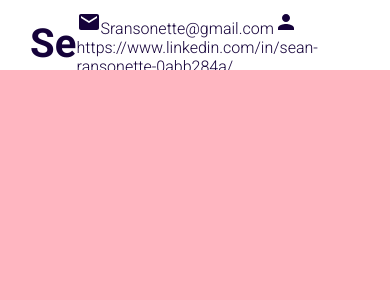
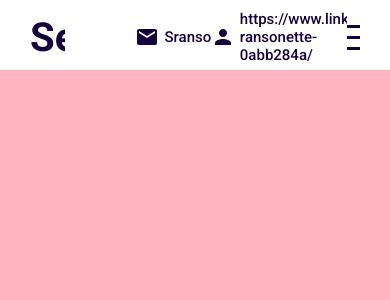
Before and after one commit to Sransonette/personal-website, a React (Create React App) app: page / in a window 390 px wide. Shown: the top 300 px of the page. Built offline with nearby package versions, Linux system fonts and the light colour scheme.

Commit message:
add hamburger to right side of topbar

```diff
--- a/public/index.html
+++ b/public/index.html
@@ -5,7 +5,8 @@
   <meta charset="utf-8" />
   <meta name="viewport" content="width=device-width, initial-scale=1" />
   <meta name="description" content="Web site created using create-react-app" />
-  <link href="https://fonts.googleapis.com/css2?family=Roboto:wght@100;300;700;900&display=swap" rel="stylesheet">
+  <link href="https://fonts.googleapis.com/css2?family=Roboto:wght@100; 200; 300; 400; 500; 700;900&display=swap"
+    rel="stylesheet">
   <title>React Portfolio Website</title>
   <style>
     * {
--- a/src/components/topbar/topbar.js
+++ b/src/components/topbar/topbar.js
@@ -15,7 +15,13 @@
                         <span>https://www.linkedin.com/in/sean-ransonette-0abb284a/</span>
                     </div>
                 </div>
-                <div className="right"></div>
+                <div className="right">
+                    <div className="hamburger">
+                        <span className="line1"></span>
+                        <span className="line2"></span>
+                        <span className="line3"></span>
+                    </div>
+                </div>
             </div>
         </div >
     );
--- a/src/components/topbar/topbar.scss
+++ b/src/components/topbar/topbar.scss
@@ -24,7 +24,44 @@
                 font-weight: 700;
                 text-decoration: none;
                 color: inherit; //inherets color from parent
+                margin-right: 40px;
             }
+
+            .itemContainer {
+                display: flex;
+                align-items: center;
+                margin-left: 30px;
+
+                .icon {
+                    font-size: 18;
+                    margin-right: 5px;
+                }
+
+                span {
+                    font-size: 15px;
+                    font-weight: 500;
+                }
+            }
+        }
+
+        .right {
+
+            .hamburger {
+                width: 32px;
+                height: 25px;
+                display: flex;
+                flex-direction: column;
+                justify-content: space-between;
+                cursor: pointer;
+
+                span {
+                    width: 100%;
+                    height: 3px;
+                    background-color: $mainColor;
+                }
+
+            }
+
         }
     }
 }
```
